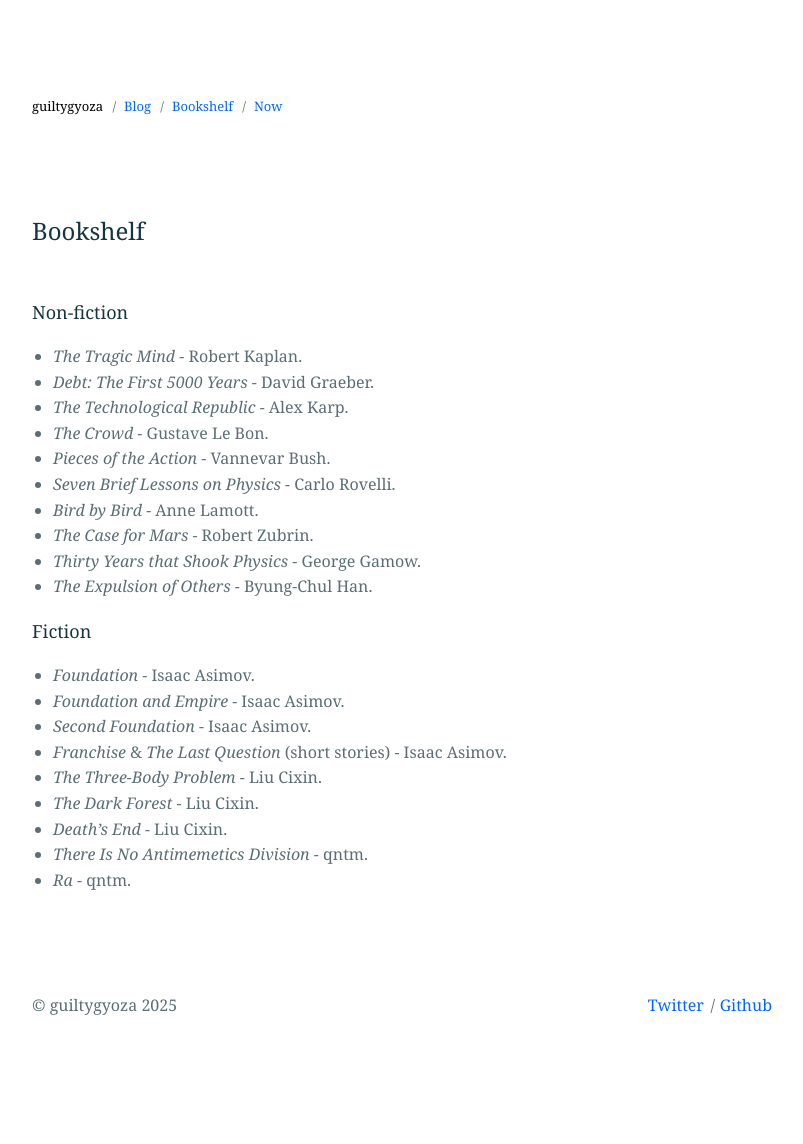
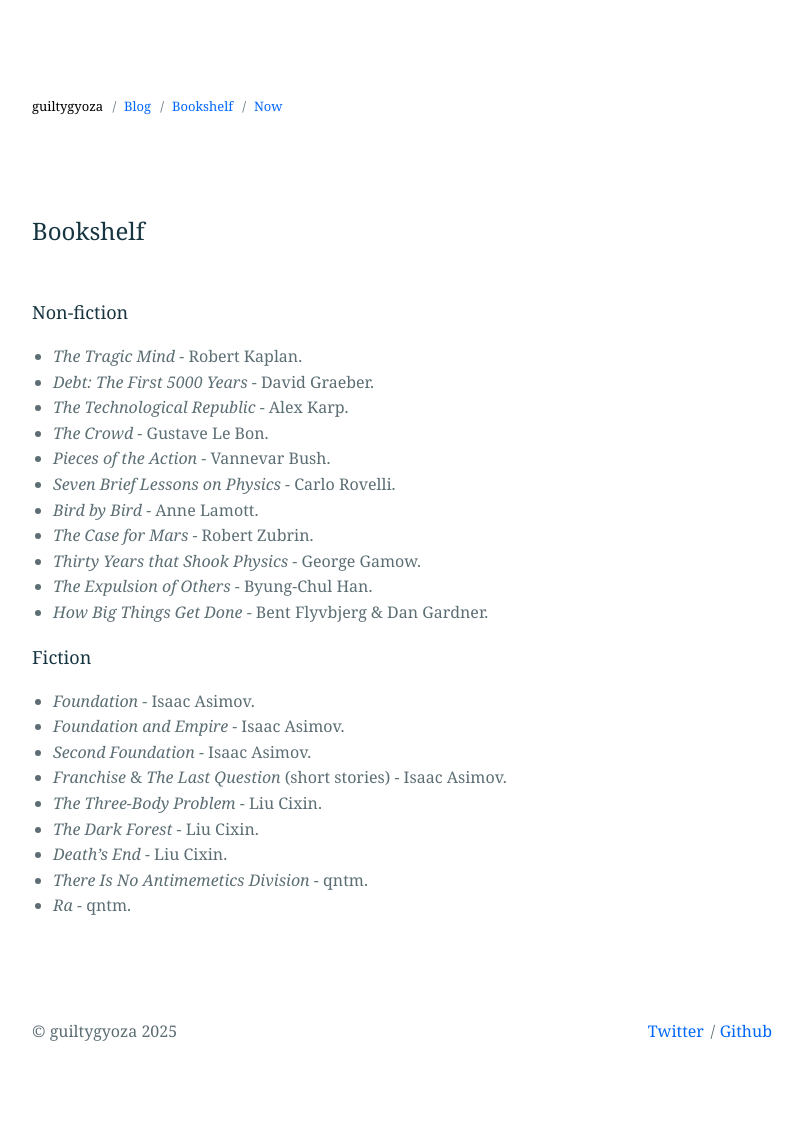
Before and after one commit to guiltygyoza/blog, a Jekyll site: the page built from _pages/bookshelf.markdown, in a window 1280 px wide. Shown: the whole page, without its empty margins (238-1041 px from the left). Built offline with Jekyll 4.4.1, drawn with Linux system fonts in a browser that asks for light colours; before the commit the page ends 1119 px from its top, so only the background shows below that.

Commit message:
add book

```diff
--- a/_pages/bookshelf.markdown
+++ b/_pages/bookshelf.markdown
@@ -15,6 +15,7 @@
 - *The Case for Mars* - Robert Zubrin.
 - *Thirty Years that Shook Physics* - George Gamow.
 - *The Expulsion of Others* - Byung-Chul Han.
+- *How Big Things Get Done* - Bent Flyvbjerg & Dan Gardner.
 
 ### Fiction
 - *Foundation* - Isaac Asimov.
```
